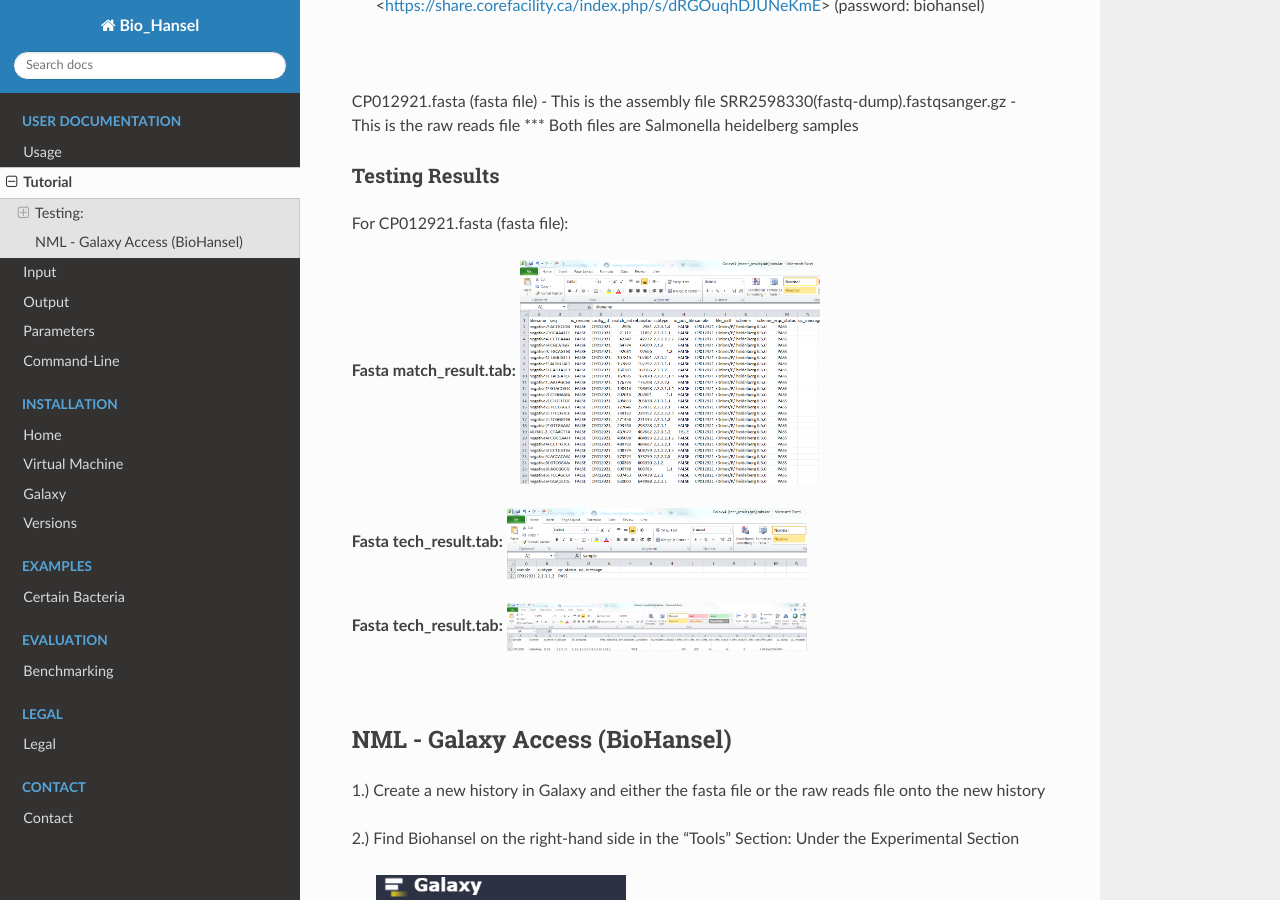
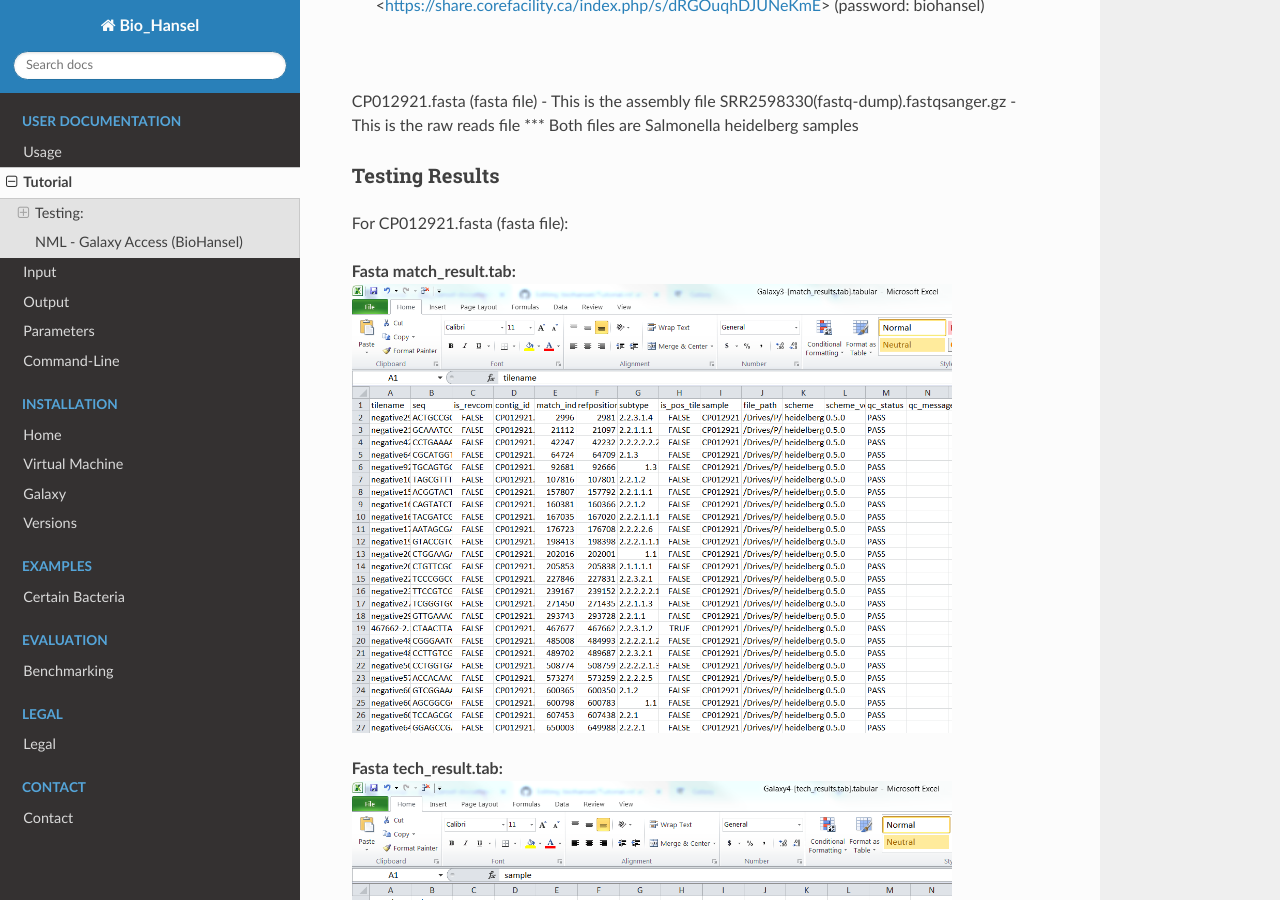
Before and after one commit to phac-nml/biohansel, a Sphinx documentation site: the page built from docs/source/user-docs/Tutorial.rst, in a window 1280 px wide and 900 px high, scrolled down 390 px. Built offline with Sphinx 7.4.7 and the Read the Docs theme 2.0.0, drawn with Linux system fonts in a browser that asks for light colours.

Commit message:
Update Tutorial.rst

```diff
--- a/docs/source/user-docs/Tutorial.rst
+++ b/docs/source/user-docs/Tutorial.rst
@@ -11,15 +11,15 @@ Tutorial
 
 .. |fmatch| image:: https://raw.githubusercontent.com/phac-nml/biohansel/readthedocs/docs/source/user-docs/Match_results.PNG
    :alt: fasta match results
-   :width: 300 px
+   :width: 600 px
 
 .. |ftech| image:: https://raw.githubusercontent.com/phac-nml/biohansel/readthedocs/docs/source/user-docs/tech_results.PNG
    :alt: fasta tech results
-   :width: 300 px
+   :width: 600 px
 
 .. |fresults| image:: https://raw.githubusercontent.com/phac-nml/biohansel/readthedocs/docs/source/user-docs/Results.PNG
    :alt: fasta results
-   :width: 300 px
+   :width: 600 px
 
 
 
```
